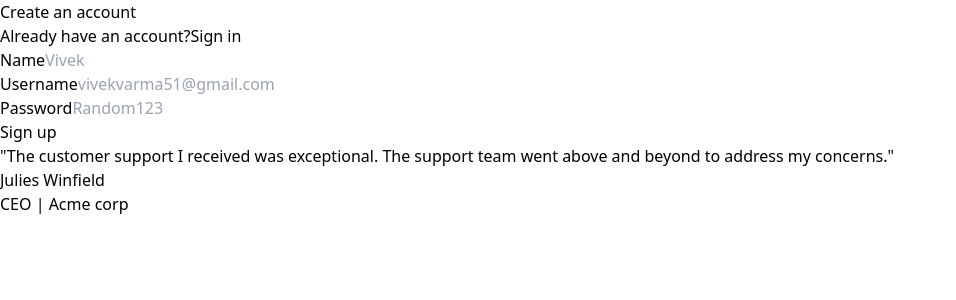
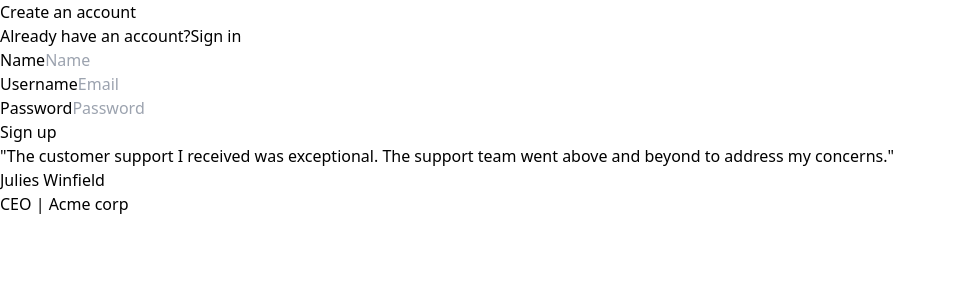
Before and after one commit to vivek-bandi/blog, a React (Vite) app in the folder frontend/: page / in a window 1280 px wide. Shown: the top 300 px of the page, without its empty margins (0-956 px from the left). Built offline with nearby package versions, Linux system fonts and the light colour scheme.

Commit message:
Auth upadte

```diff
--- a/frontend/src/components/Auth.tsx
+++ b/frontend/src/components/Auth.tsx
@@ -50,7 +50,7 @@ export const Auth = ({ type }: { type: "signup" | "signin" }) => {
             {type === "signup" ? (
               <LabelledInput
                 label="Name"
-                placeholder="Vivek"
+                placeholder="Name"
                 onChange={(e) => {
                   setPostInputs((c) => ({
                     ...c,
@@ -61,7 +61,7 @@ export const Auth = ({ type }: { type: "signup" | "signin" }) => {
             ) : null}
             <LabelledInput
               label="Username"
-              placeholder="vivekvarma51@gmail.com"
+              placeholder="Email"
               onChange={(e) => {
                 setPostInputs((c) => ({
                   ...c,
@@ -72,7 +72,7 @@ export const Auth = ({ type }: { type: "signup" | "signin" }) => {
             <LabelledInput
               label="Password"
               type={"password"}
-              placeholder="Random123"
+              placeholder="Password"
               onChange={(e) => {
                 setPostInputs((c) => ({
                   ...c,
```
